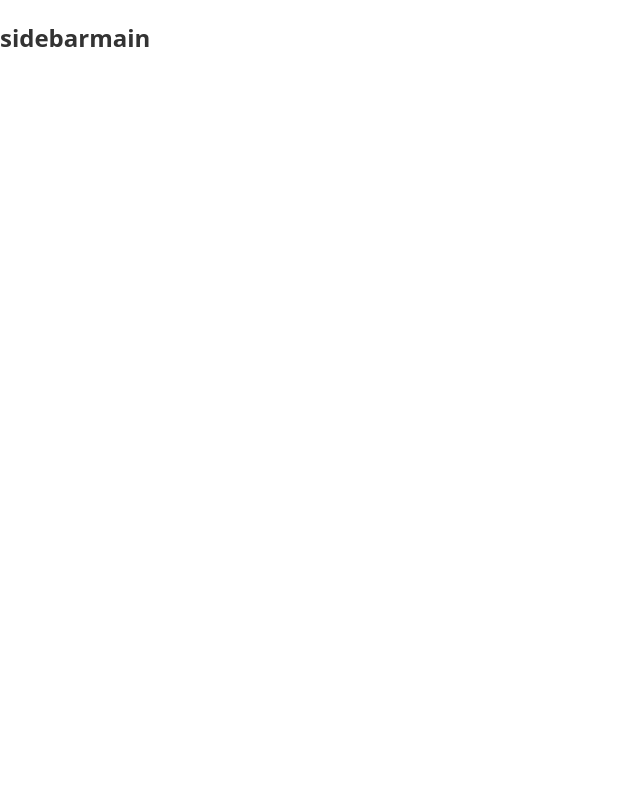
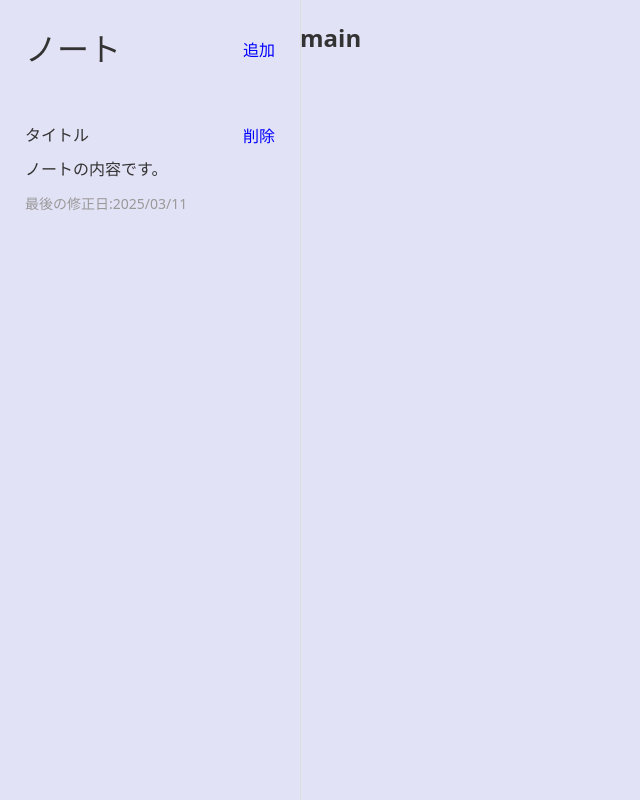
Before and after one commit to tomy-frontend/React-note-app, a React (Vite) app: page / in a window 1280 px wide. Shown: the whole page, without its empty margins (0-640 px from the left). Built offline with nearby package versions, Linux system fonts and the light colour scheme.

Commit message:
SidebarのCSS付与

```diff
--- a/src/App.css
+++ b/src/App.css
@@ -3,5 +3,6 @@
   height: 100dvh;
   overflow-x: hidden;
   font-size: 1rem;
-  display: flex;
+  display: grid;
+  grid-template-columns: 300px 1fr;
 }
--- a/src/components/Sidebar.css
+++ b/src/components/Sidebar.css
@@ -1,2 +1,67 @@
-.Sidebar {
+/* 共通ボタン */
+button {
+  inline-size: fit-content;
+  background: none;
+  border: none;
+  color: blue;
+  margin: 0;
+  padding: 0;
+  font-size: 1rem;
+  cursor: pointer;
+  touch-action: manipulation;
+  user-select: none;
 }
+
+.app-sidebar {
+  width: 100%;
+  height: 100dvh;
+  border-inline-end: 1px solid #ddd;
+}
+
+.app-sidebar-header {
+  display: flex;
+  justify-content: space-between;
+  padding: 25px;
+
+  h1 {
+    margin: 0;
+  }
+}
+
+.app-sidebar-notes {
+  height: calc(100dvh - 78px);
+  overflow-y: scroll;
+}
+
+.app-sidebar-note {
+  padding: 25px;
+  cursor: pointer;
+  transition: all 0.3s ease;
+
+  p {
+    margin: 10px 0;
+  }
+
+  small {
+    color: #999;
+    font-size: 0.875rem;
+  }
+}
+
+.sidebar-note-title {
+  display: flex;
+  justify-content: space-between;
+
+  button {
+    transition: all 0.3s ease;
+  }
+}
+
+@media (any-hover: hover) {
+  .sidebar-note-title button:hover {
+    color: red;
+  }
+  .app-sidebar-note:hover {
+    background: #f1f0f0;
+  }
+}
--- a/src/components/Sidebar.jsx
+++ b/src/components/Sidebar.jsx
@@ -3,8 +3,22 @@ import "./Sidebar.css";
 
 const Sidebar = () => {
   return (
-    <div className="Sidebar">
-      <h2>sidebar</h2>
+    <div className="app-sidebar">
+      <div className="app-sidebar-header">
+        <h1>ノート</h1>
+        <button>追加</button>
+      </div>
+
+      <div className="app-sidebar-notes">
+        <div className="app-sidebar-note">
+          <div className="sidebar-note-title">
+            <strong>タイトル</strong>
+            <button>削除</button>
+          </div>
+          <p>ノートの内容です。</p>
+          <small>最後の修正日:2025/03/11</small>
+        </div>
+      </div>
     </div>
   );
 };
--- a/src/index.css
+++ b/src/index.css
@@ -23,6 +23,6 @@ a:hover {
 body {
   margin: 0;
   padding: 0;
-  display: flex;
   overflow-x: hidden;
+  background: rgb(226, 226, 246);
 }
```
